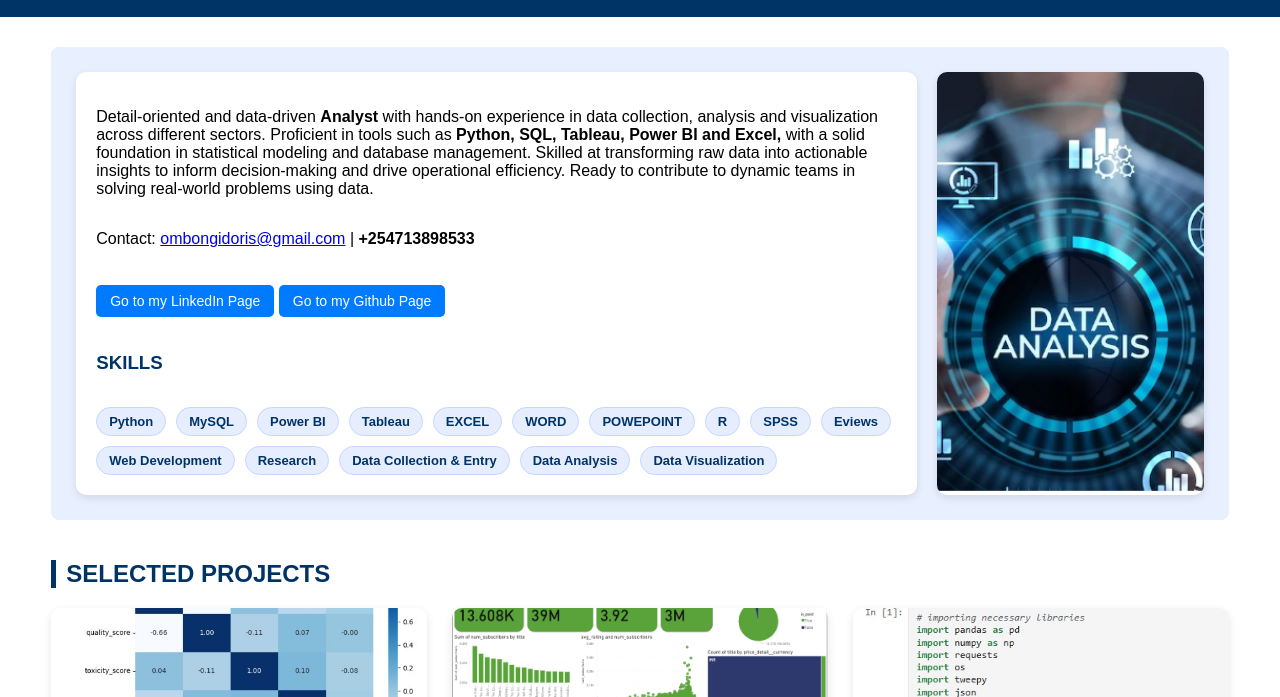
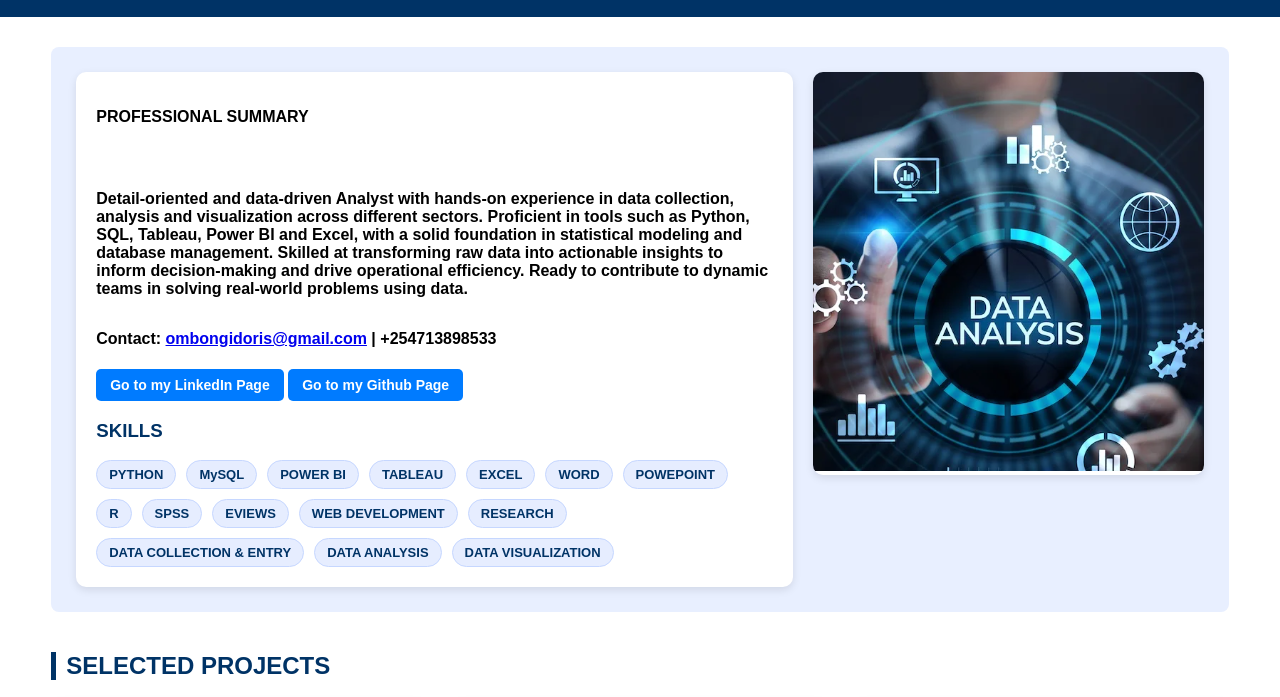
Before and after one commit to Dorisombongi/Portifolio, a plain HTML site: page index.html in a window 1280 px wide. Shown: the part 78-775 px from the top of the page. Drawn offline with Linux system fonts and the light colour scheme.

Commit message:
Update index.html

```diff
--- a/index.html
+++ b/index.html
@@ -280,6 +280,7 @@
     <!-- PROFESSIONAL SUMMARY -->
     <div class="summary-section">
         <div class="summary-card">
+            <p> <strong> PROFESSIONAL SUMMARY <strong/> <p/>
             <p>
                 Detail-oriented and data-driven <strong>Analyst</strong> with hands-on experience in data collection, analysis and visualization across different sectors.
                 Proficient in tools such as <strong> Python, SQL, Tableau, Power BI and Excel,</strong> with a solid foundation in statistical modeling and database management.
@@ -294,21 +295,21 @@
 
             <h3 style="color:#003366;">SKILLS</h3>
             <div class="skill-tags">
-                <span class="skill-tag"><strong>Python</strong></span>
+                <span class="skill-tag"><strong>PYTHON</strong></span>
                 <span class="skill-tag"><strong>MySQL</strong></span>
-                <span class="skill-tag"><strong>Power BI</strong></span>
-                <span class="skill-tag"><strong>Tableau</strong></span>
+                <span class="skill-tag"><strong>POWER BI</strong></span>
+                <span class="skill-tag"><strong>TABLEAU</strong></span>
                 <span class="skill-tag"><strong>EXCEL</strong></span>
                 <span class="skill-tag"><strong>WORD</strong></span>
                 <span class="skill-tag"><strong>POWEPOINT</strong></span>
                 <span class="skill-tag"><strong>R</strong></span>
                 <span class="skill-tag"><strong>SPSS</strong></span>
-                <span class="skill-tag"><strong>Eviews</strong></span>
-                <span class="skill-tag"><strong>Web Development</strong></span>
-                <span class="skill-tag"><strong>Research</strong></span>
-                <span class="skill-tag"><strong>Data Collection & Entry</strong></span>
-                <span class="skill-tag"><strong>Data Analysis</strong></span>
-                <span class="skill-tag"><strong>Data Visualization</strong></span>
+                <span class="skill-tag"><strong>EVIEWS</strong></span>
+                <span class="skill-tag"><strong>WEB DEVELOPMENT</strong></span>
+                <span class="skill-tag"><strong>RESEARCH</strong></span>
+                <span class="skill-tag"><strong>DATA COLLECTION & ENTRY</strong></span>
+                <span class="skill-tag"><strong>DATA ANALYSIS</strong></span>
+                <span class="skill-tag"><strong>DATA VISUALIZATION</strong></span>
             </div>
         </div>
         <div class="image-card">
```
